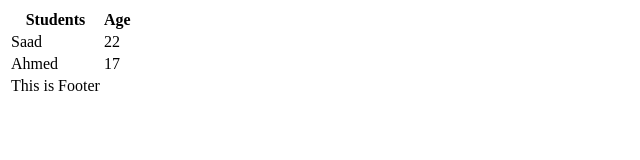
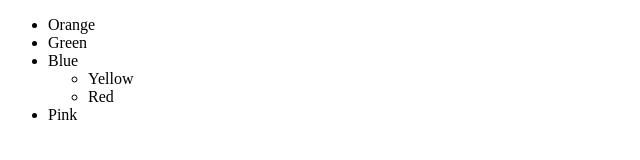
Before and after one commit to abdulsalamkz/Table, a plain HTML site: page list/index.html in a window 1280 px wide. Shown: the whole page, without its empty margins (0-640 px from the left). Drawn offline with Linux system fonts and the light colour scheme.

Commit message:
list created with js

```diff
--- a/app.js
+++ /dev/null
@@ -1,55 +0,0 @@
-const table = document.createElement("table");
-const thead = document.createElement("thead");
-const tbody = document.createElement("tbody");
-const tfoot = document.createElement("tfoot");
-
-let body = document.getElementById("demo").appendChild(table);
-
-/// Table Header
-
-const tRow = document.createElement("tr");
-
-table.appendChild(thead);
-
-thead.appendChild(tRow);
-
-const th1 = document.createElement("th");
-const th2 = document.createElement("th");
-
-tRow.appendChild(th1);
-tRow.appendChild(th2);
-th1.innerHTML = "Students";
-th2.innerHTML = "Age";
-
-/// Table Body
-
-const bodyData1 = document.createElement("tr");
-const bodyData2 = document.createElement("tr");
-
-table.appendChild(tbody);
-
-tbody.appendChild(bodyData1);
-tbody.appendChild(bodyData2);
-
-const td1 = document.createElement("td");
-const td2 = document.createElement("td");
-const td3 = document.createElement("td");
-const td4 = document.createElement("td");
-
-bodyData1.appendChild(td1);
-bodyData1.appendChild(td2);
-bodyData2.appendChild(td3);
-bodyData2.appendChild(td4);
-td1.innerHTML = "Saad";
-td2.innerHTML = "22";
-td3.innerHTML = "Ahmed";
-td4.innerHTML = "17";
-
-/// Table Footer
-
-const footerData = document.createElement("td");
-const tr = document.createElement("tr");
-
-table.appendChild(tfoot).appendChild(tr).appendChild(footerData);
-
-footerData.innerHTML = "This is Footer";
--- /dev/null
+++ b/list/app.js
@@ -0,0 +1,29 @@
+const ul = document.createElement("ul")
+const nestedList = document.createElement("ul")
+const li1 = document.createElement("li")
+const li2 = document.createElement("li")
+const li3 = document.createElement("li")
+const li4 = document.createElement("li")
+const li5 = document.createElement("li")
+const li6 = document.createElement("li")
+
+
+
+const body = document.getElementById("list")
+
+body.appendChild(ul)
+
+ul.appendChild(li1)
+ul.appendChild(li2)
+ul.appendChild(li3)
+ul.appendChild(li6)
+nestedList.appendChild(li4)
+nestedList.appendChild(li5)
+
+li1.innerHTML ="Orange"
+li2.innerHTML ="Green"
+li3.innerHTML ="Blue"
+li3.appendChild(nestedList)
+li4.innerHTML ="Yellow"
+li5.innerHTML ="Red"
+li6.innerHTML ="Pink"
--- a/index.html
+++ b/list/index.html
@@ -5,7 +5,9 @@
     <meta name="viewport" content="width=device-width, initial-scale=1.0">
     <title>Document</title>
 </head>
-<body id="demo">
+<body id="list">
+
+
     <script src="app.js"></script>
 </body>
 </html>
```
